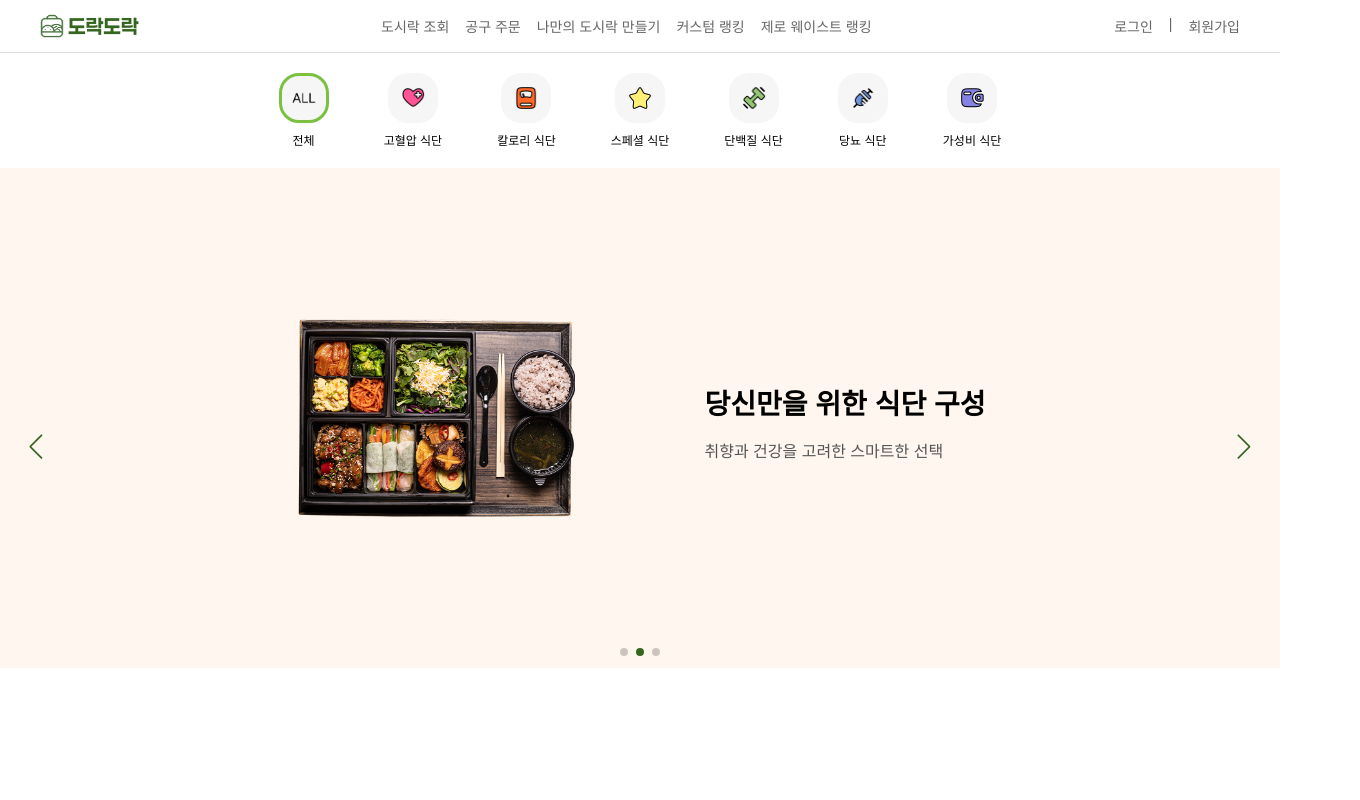
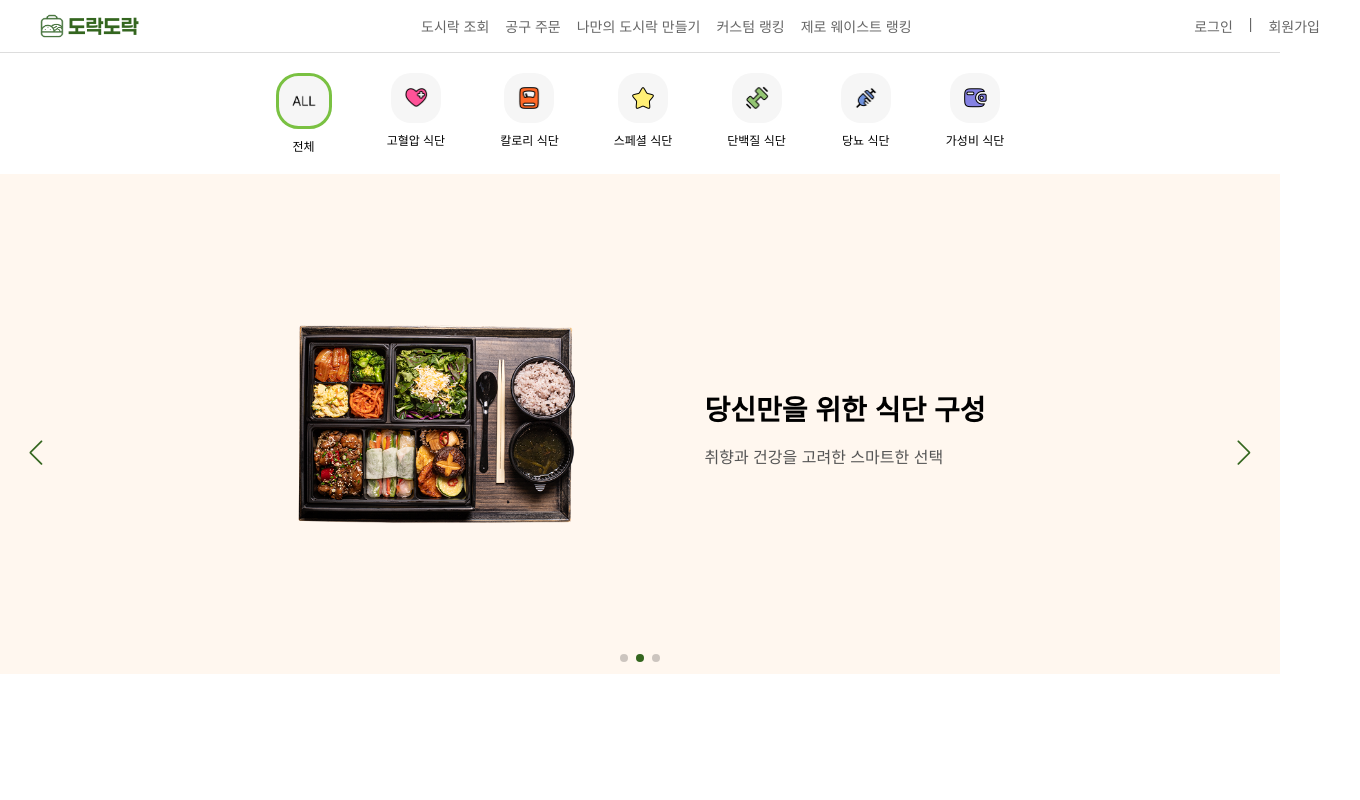
Before and after one commit to dorakdorak/dorakdorak-frontend, a React (Vite) app: page / in a window 1280 px wide. Shown: the top 800 px of the page, 1360 px wide, since content can reach past the window. Built offline with nearby package versions, Linux system fonts and the light colour scheme; a web font is replaced by a local one.

Commit message:
[REFACTOR] 헤더 CSS 수정 (#18)

```diff
--- a/src/components/common/Header.tsx
+++ b/src/components/common/Header.tsx
@@ -1,5 +1,5 @@
 import { Link } from "react-router-dom";
-import "@/css/common/Header.css";
+import styles from "@/css/common/Header.module.css";
 
 type HeaderProps = {
   isLoggedIn: boolean;
@@ -7,22 +7,22 @@ type HeaderProps = {
 
 function Header({ isLoggedIn }: HeaderProps) {
   return (
-    <header className="header">
-      <div className="header-container">
-        <div className="header-logo">
+    <header className={styles.header}>
+      <div className={styles.headerContainer}>
+        <div className={styles.headerLogo}>
           <Link to="/" style={{ display: "flex", alignItems: "center", gap: "4px" }}>
             <img src="/images/logo2.png" alt="도락도락 로고" width={24} height={24} />
             <strong>도락도락</strong>
           </Link>
         </div>
-        <nav className="header-nav-menu">
+        <nav className={styles.headerNavMenu}>
           <Link to="/menu">도시락 조회</Link>
           <Link to="/group-order">공구 주문</Link>
           <Link to="/custom-dosirak">나만의 도시락 만들기</Link>
           <Link to="/custom-ranking">커스텀 랭킹</Link>
           <Link to="/zero-waste">제로 웨이스트 랭킹</Link>
         </nav>
-        <div className="header-user-menu">
+        <div className={styles.headerUserMenu}>
           {isLoggedIn ? (
             <>
               <Link to="/mypage">마이페이지</Link>
--- a/src/css/common/Header.css
+++ b/src/css/common/Header.module.css
@@ -1,14 +1,3 @@
-* {
-  box-sizing: border-box;
-}
-
-body,
-html {
-  margin: 0;
-  padding: 0;
-  overflow-x: hidden;
-}
-
 .header {
   width: 100%;
   background-color: #ffffff;
@@ -18,7 +7,7 @@ html {
   font-weight: 500;
 }
 
-.header-container {
+.headerContainer {
   display: flex;
   align-items: center;
   justify-content: space-between;
@@ -29,7 +18,7 @@ html {
   margin: 0 auto;
 }
 
-.header-logo {
+.headerLogo {
   font-size: 20px;
   font-family: "Paperlogy", sans-serif;
   font-weight: 600;
@@ -39,46 +28,46 @@ html {
   gap: 4px;
 }
 
-.header-nav-menu,
-.header-user-menu {
+.headerNavMenu,
+.headerUserMenu {
   display: flex;
   gap: 16px;
   color: #666;
   font-size: 14px;
 }
 
-.header-nav-menu span,
-.header-user-menu span {
+.headerNavMenu span,
+.headerUserMenu span {
   cursor: pointer;
   white-space: nowrap;
 }
 
 @media (max-width: 768px) {
-  .header-nav-menu {
+  .headerNavMenu {
     flex-wrap: wrap;
     gap: 10px;
     margin-top: 10px;
   }
 
-  .header-user-menu {
+  .headerUserMenu {
     margin-top: 10px;
   }
 
-  .header-container {
+  .headerContainer {
     padding: 0 20px;
   }
 }
 
-.header-nav-menu a,
-.header-user-menu a,
-.header-logo a {
+.headerNavMenu a,
+.headerUserMenu a,
+.headerLogo a {
   text-decoration: none;
   color: inherit;
 }
 
-.header-nav-menu a:hover,
-.header-user-menu a:hover,
-.header-logo a:hover {
+.headerNavMenu a:hover,
+.headerUserMenu a:hover,
+.headerLogo a:hover {
   text-decoration: none;
   color: #34661f;
 }
```
